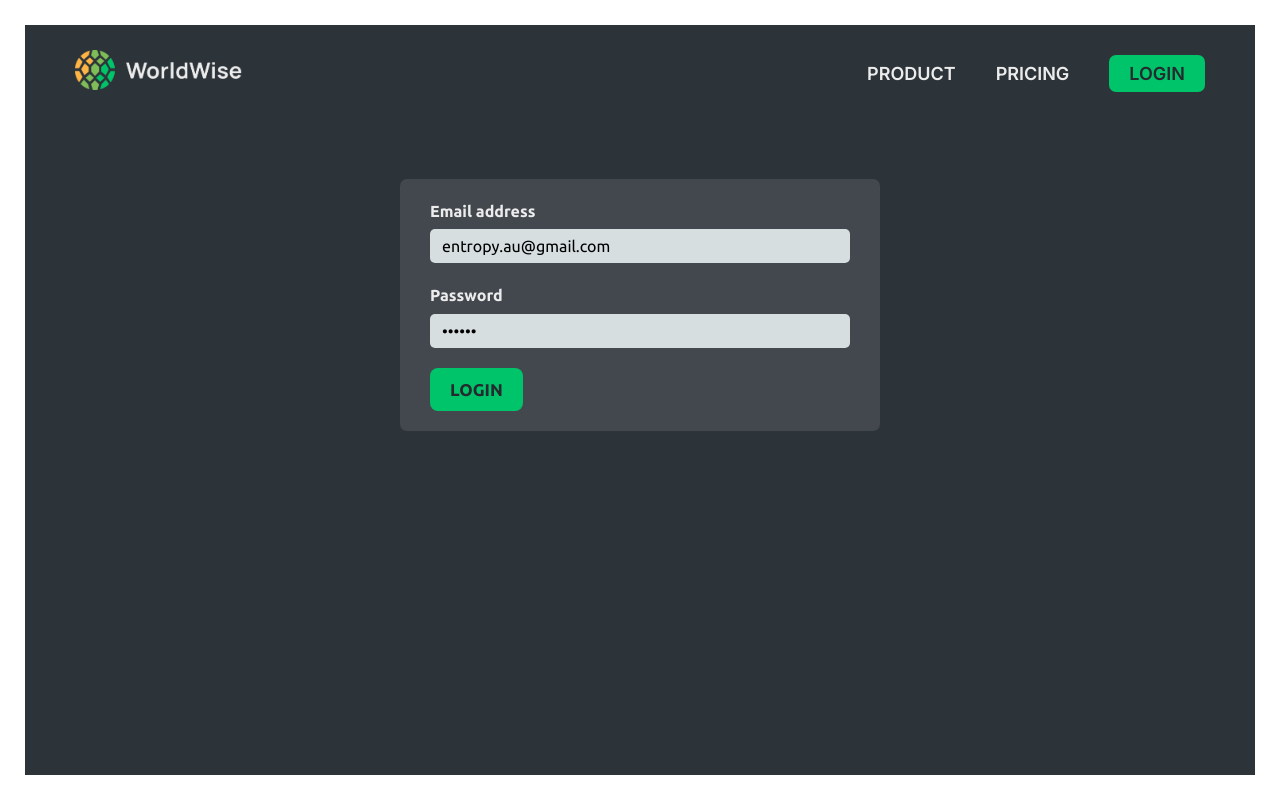
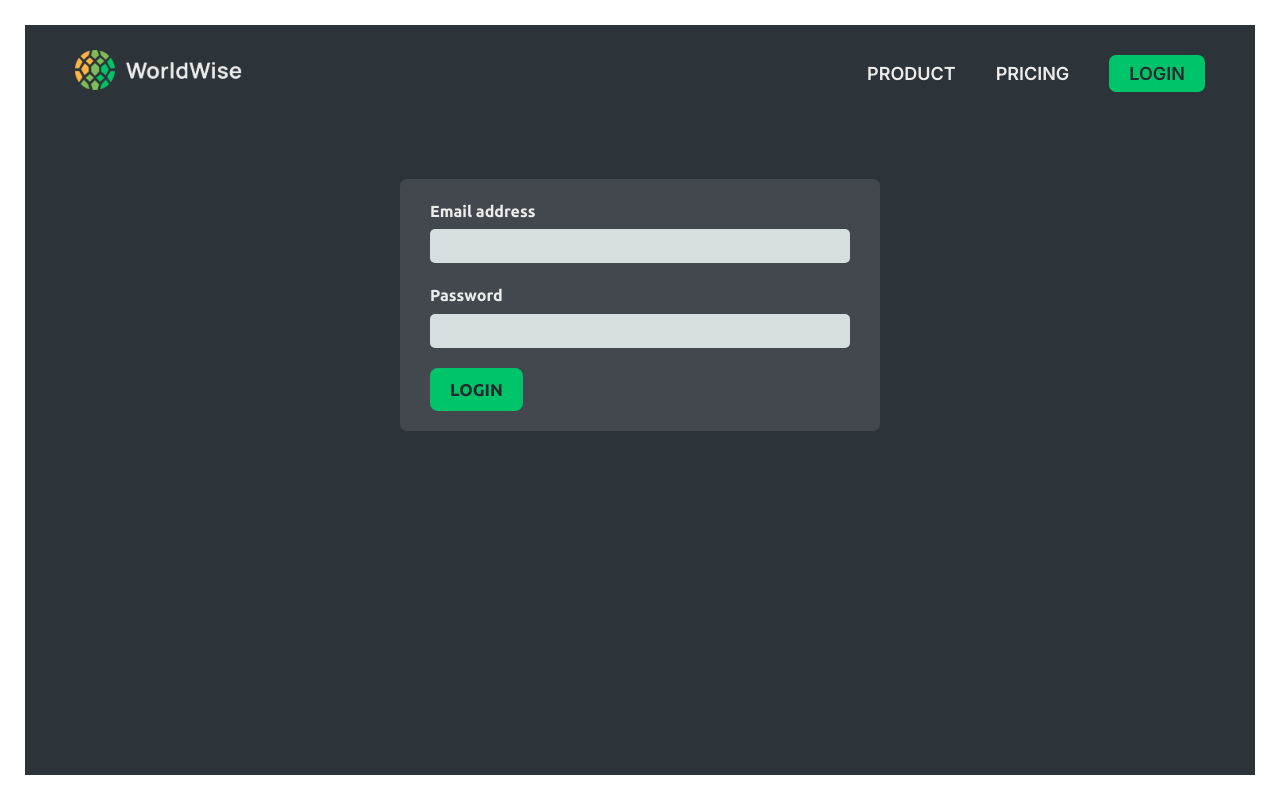
Before and after one commit to EntropyAurr/worldwise, a React (Vite) app: page /login in a window 1280 px wide. Built offline with nearby package versions, Linux system fonts and the light colour scheme; data requests are answered from the project's data file; a web font is replaced by a local one.

Commit message:
complete

```diff
--- a/contexts/FakeAuthContext.jsx
+++ b/contexts/FakeAuthContext.jsx
@@ -45,7 +45,7 @@ function AuthProvider({ children }) {
 
 function useAuth() {
   const context = useContext(AuthContext);
-  if (context === undefined) throw new Error("AuthContxet is used outside AuthProvider.");
+  if (context === undefined) throw new Error("AuthContxet is used outside of AuthProvider.");
 
   return context;
 }
--- a/src/pages/Login.jsx
+++ b/src/pages/Login.jsx
@@ -6,8 +6,8 @@ import PageNav from "../components/PageNav";
 import Button from "../components/Button";
 
 function Login() {
-  const [email, setEmail] = useState("entropy.au@gmail.com");
-  const [password, setPassword] = useState("aurora");
+  const [email, setEmail] = useState("");
+  const [password, setPassword] = useState("");
 
   const { login, isAuthenticated } = useAuth();
   const navigate = useNavigate();
--- a/src/pages/ProtectedRoute.jsx
+++ b/src/pages/ProtectedRoute.jsx
@@ -1,19 +1,12 @@
-import { useNavigate } from "react-router-dom";
+import { Navigate } from "react-router-dom";
 import { useAuth } from "../../contexts/FakeAuthContext";
-import { useEffect } from "react";
 
 function ProtectedRoute({ children }) {
   const { isAuthenticated } = useAuth();
-  const navigate = useNavigate();
 
-  useEffect(
-    function () {
-      if (!isAuthenticated) navigate("/");
-    },
-    [isAuthenticated, navigate]
-  );
+  if (!isAuthenticated) return <Navigate to="/" replace />;
 
-  return isAuthenticated ? children : null;
+  return children;
 }
 
 export default ProtectedRoute;
```
